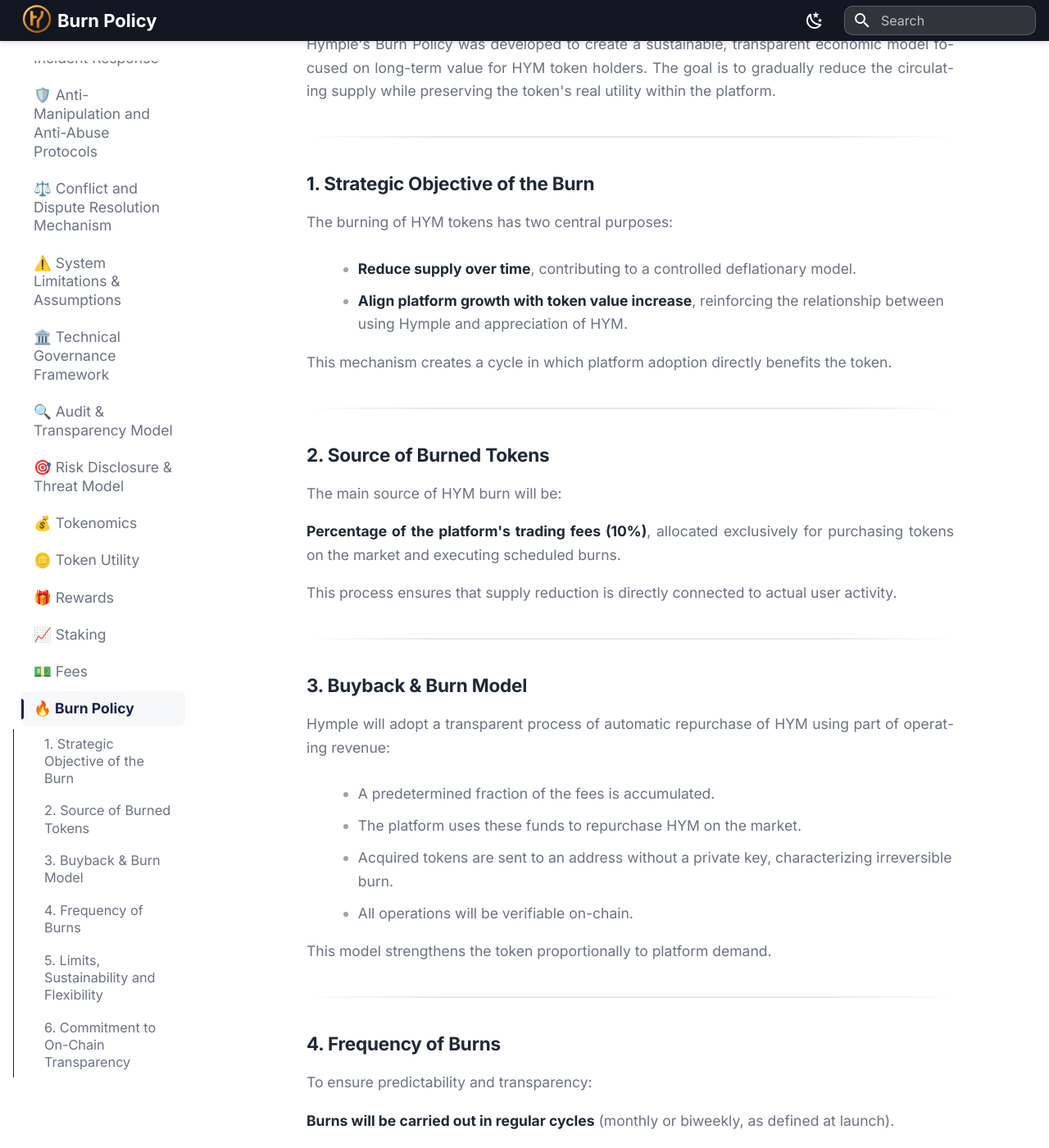
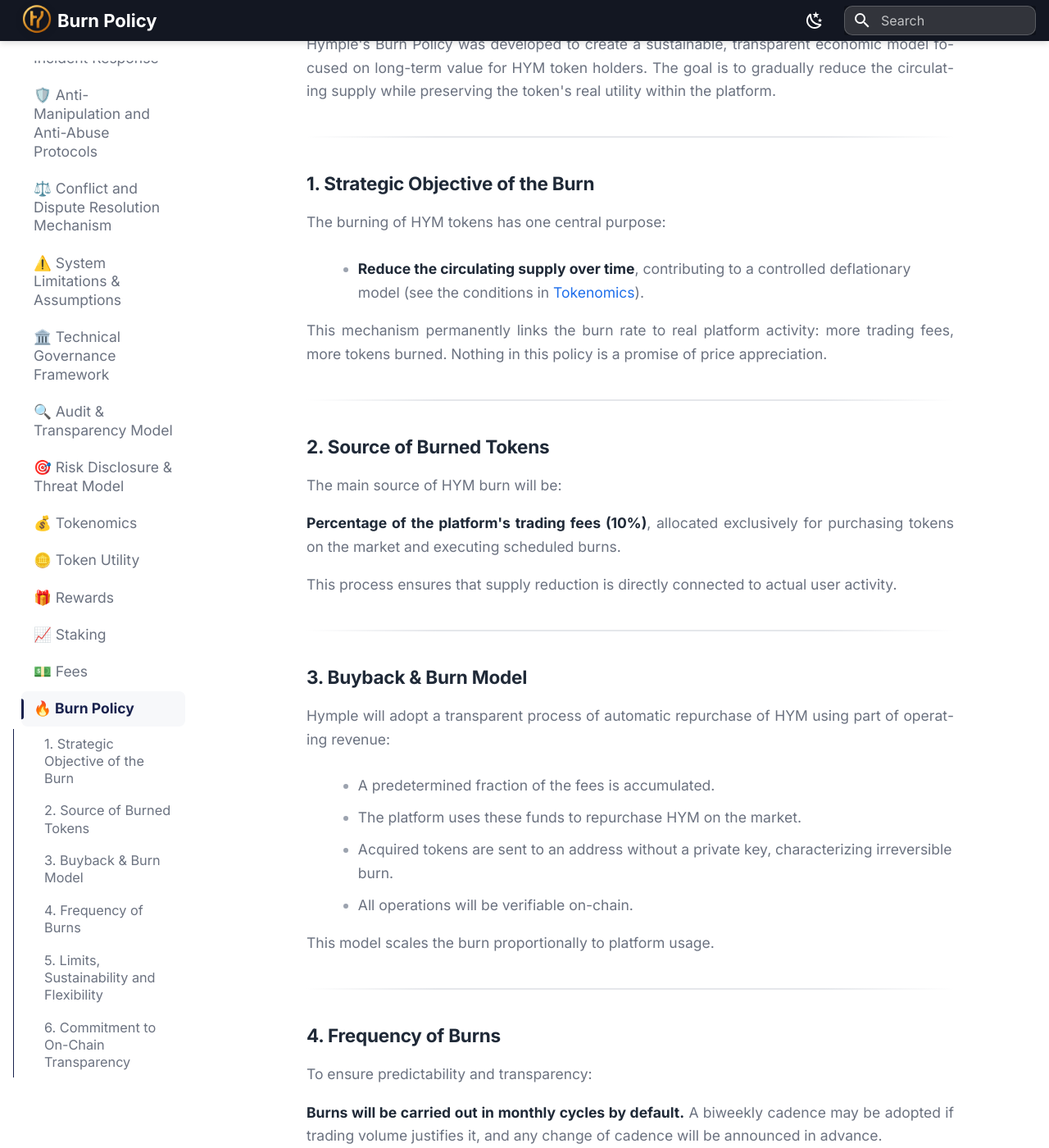
Before and after one commit to Hy-mple/hymple.docs, an MkDocs documentation site: the page built from docs/burn-policy.md, in a window 1280 px wide and 1400 px high, scrolled down 197 px. Shown: the whole window at 82% size. Built offline with MkDocs 1.6.1 and Material for MkDocs 9.7.7, drawn with Linux system fonts in a browser that asks for light colours; some of the changed text lies outside the part shown.

Commit message:
fix(docs): Burn Policy sem claims de preço, com frequência default e typo corrigido
- remove 'align growth with token value increase' e afins; adiciona disclaimer
- frequência: mensal por padrão; biweekly condicionada a volume, com anúncio prévio
- typo 'legal responsables' → 'legal team'; dashboard marcado como planned

```diff
--- a/docs/burn-policy.md
+++ b/docs/burn-policy.md
@@ -13,12 +13,11 @@
 
 ### 1. Strategic Objective of the Burn
 
-The burning of HYM tokens has two central purposes:
+The burning of HYM tokens has one central purpose:
 
-- **Reduce supply over time**, contributing to a controlled deflationary model.
-- **Align platform growth with token value increase**, reinforcing the relationship between using Hymple and appreciation of HYM.
+- **Reduce the circulating supply over time**, contributing to a controlled deflationary model (see the conditions in [Tokenomics](tokenomics.md)).
 
-This mechanism creates a cycle in which platform adoption directly benefits the token.
+This mechanism permanently links the burn rate to real platform activity: more trading fees, more tokens burned. Nothing in this policy is a promise of price appreciation.
 
 ---
 
@@ -41,7 +40,7 @@
 - Acquired tokens are sent to an address without a private key, characterizing irreversible burn.
 - All operations will be verifiable on-chain.
 
-This model strengthens the token proportionally to platform demand.
+This model scales the burn proportionally to platform usage.
 
 ---
 
@@ -49,7 +48,7 @@
 
 To ensure predictability and transparency:
 
-**Burns will be carried out in regular cycles** (monthly or biweekly, as defined at launch).
+**Burns will be carried out in monthly cycles by default.** A biweekly cadence may be adopted if trading volume justifies it, and any change of cadence will be announced in advance.
 
 Each burn event will be accompanied by a public report with:
 
@@ -66,7 +65,7 @@
 
 - Percentages may be adjusted in the future according to the platform's evolution.
 - Hymple will not carry out arbitrary or unexpected burns — any change in the policy will be documented and formally announced.
-- Technical governance and legal responsables will ensure transparency in any future alteration.
+- Technical governance and the legal team will ensure transparency in any future alteration.
 
 ---
 
@@ -76,7 +75,7 @@
 
 - Official burn address
 - Transaction hashes
-- Aggregated reports published on HYM Transparency Dashboard
+- Aggregated reports published on the HYM Transparency Dashboard *(planned — see Audit & Transparency Model)*
 
 **Nothing is done off-chain** — the community can audit the entire process.
 
```
